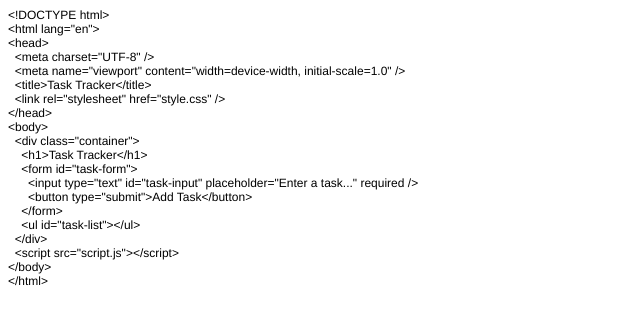
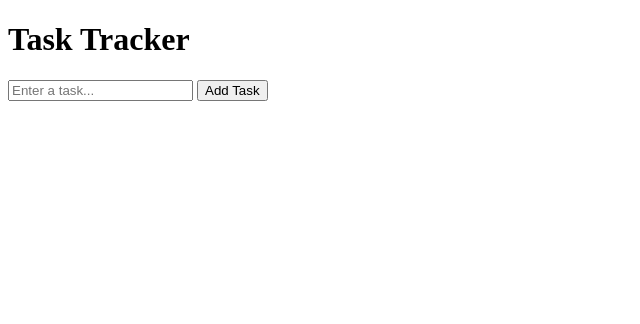
Before and after one commit to ergashruzehaji/Task-Tracker, a plain HTML site: page index.html in a window 1280 px wide. Shown: the whole page, without its empty margins (0-640 px from the left). Drawn offline with Linux system fonts and the light colour scheme.

Commit message:
Update index.html with new content

```diff
--- a/index.html
+++ b/index.html
@@ -3,7 +3,7 @@
 <head>
   <meta http-equiv="Content-Type" content="text/html; charset=utf-8">
   <meta http-equiv="Content-Style-Type" content="text/css">
-  <title></title>
+  <title>Task Tracker</title>
   <meta name="Generator" content="Cocoa HTML Writer">
   <meta name="CocoaVersion" content="2575.7">
   <style type="text/css">
@@ -11,25 +11,14 @@
   </style>
 </head>
 <body>
-<p class="p1">&lt;!DOCTYPE html&gt;</p>
-<p class="p1">&lt;html lang="en"&gt;</p>
-<p class="p1">&lt;head&gt;</p>
-<p class="p1"><span class="Apple-converted-space">  </span>&lt;meta charset="UTF-8" /&gt;</p>
-<p class="p1"><span class="Apple-converted-space">  </span>&lt;meta name="viewport" content="width=device-width, initial-scale=1.0" /&gt;</p>
-<p class="p1"><span class="Apple-converted-space">  </span>&lt;title&gt;Task Tracker&lt;/title&gt;</p>
-<p class="p1"><span class="Apple-converted-space">  </span>&lt;link rel="stylesheet" href="style.css" /&gt;</p>
-<p class="p1">&lt;/head&gt;</p>
-<p class="p1">&lt;body&gt;</p>
-<p class="p1"><span class="Apple-converted-space">  </span>&lt;div class="container"&gt;</p>
-<p class="p1"><span class="Apple-converted-space">    </span>&lt;h1&gt;Task Tracker&lt;/h1&gt;</p>
-<p class="p1"><span class="Apple-converted-space">    </span>&lt;form id="task-form"&gt;</p>
-<p class="p1"><span class="Apple-converted-space">      </span>&lt;input type="text" id="task-input" placeholder="Enter a task..." required /&gt;</p>
-<p class="p1"><span class="Apple-converted-space">      </span>&lt;button type="submit"&gt;Add Task&lt;/button&gt;</p>
-<p class="p1"><span class="Apple-converted-space">    </span>&lt;/form&gt;</p>
-<p class="p1"><span class="Apple-converted-space">    </span>&lt;ul id="task-list"&gt;&lt;/ul&gt;</p>
-<p class="p1"><span class="Apple-converted-space">  </span>&lt;/div&gt;</p>
-<p class="p1"><span class="Apple-converted-space">  </span>&lt;script src="script.js"&gt;&lt;/script&gt;</p>
-<p class="p1">&lt;/body&gt;</p>
-<p class="p1">&lt;/html&gt;</p>
+  <div class="container">
+    <h1>Task Tracker</h1>
+    <form id="task-form">
+      <input type="text" id="task-input" placeholder="Enter a task..." required />
+      <button type="submit">Add Task</button>
+    </form>
+    <ul id="task-list"></ul>
+  </div>
+  <script src="script.js"></script>
 </body>
 </html>
```
